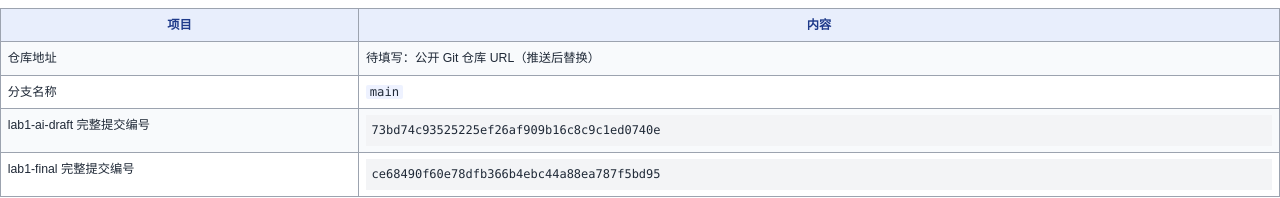
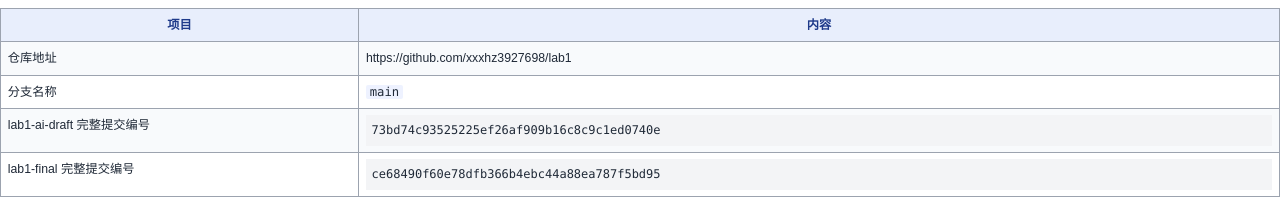
Before and after one commit to xxxhz3927698/lab1, a plain HTML site: page report.html in a window 1280 px wide. Shown: the part 3077-3275 px from the top of the page. Drawn offline with Linux system fonts and the light colour scheme.

Commit message:
lab1: 填写公开仓库地址并更新报告

```diff
--- a/report.html
+++ b/report.html
@@ -131,7 +131,7 @@
 <h2 class="pagebreak">4 版本信息</h2>
 <table>
   <tr><th style="width:28%">项目</th><th>内容</th></tr>
-  <tr><td>仓库地址</td><td>待填写：公开 Git 仓库 URL（推送后替换）</td></tr>
+  <tr><td>仓库地址</td><td>https://github.com/xxxhz3927698/lab1</td></tr>
   <tr><td>分支名称</td><td><span class="tag">main</span></td></tr>
   <tr><td>lab1-ai-draft 完整提交编号</td><td><div class="commit">73bd74c93525225ef26af909b16c8c9c1ed0740e</div></td></tr>
   <tr><td>lab1-final 完整提交编号</td><td><div class="commit">ce68490f60e78dfb366b4ebc44a88ea787f5bd95</div></td></tr>
```
Also changed, not shown: README.md, 1 other file.
